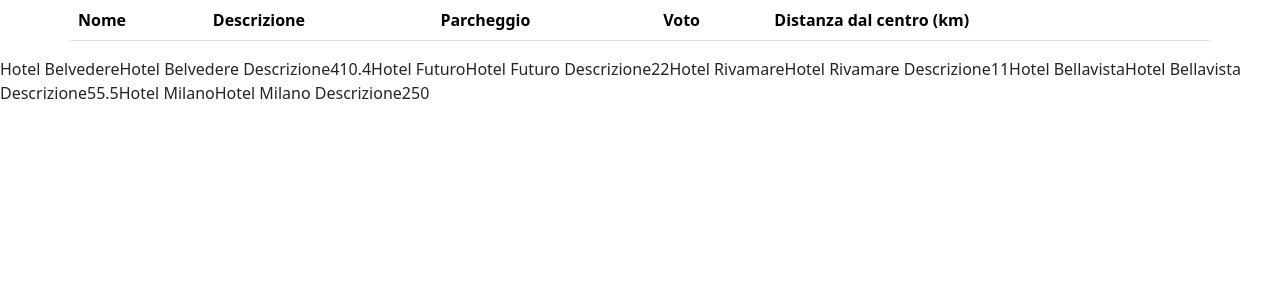
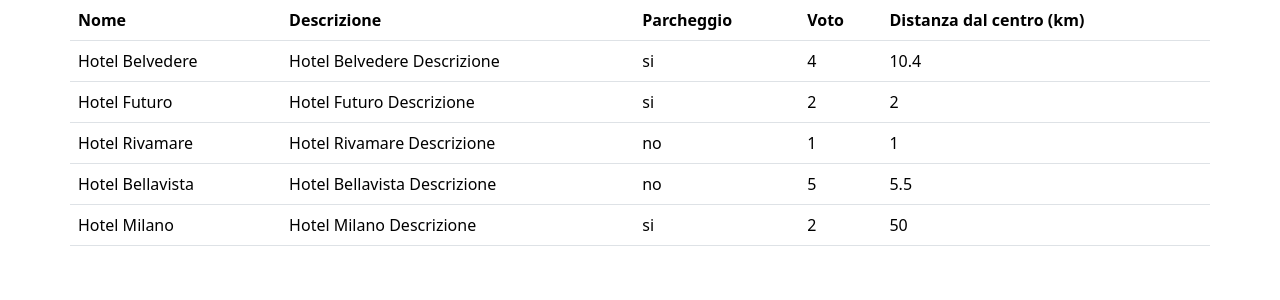
Before and after one commit to danielecarpentiero/php-hotel, a PHP site: page / in a window 1280 px wide. Shown: the top 300 px of the page. Run offline with PHP 8.4, Linux system fonts and the light colour scheme; lists and menus that the app fills with data are empty.

Commit message:
feat: esercizio completato

```diff
--- a/index.php
+++ b/index.php
@@ -58,16 +58,19 @@
     </tr>
   </thead>
   <tbody>
-
-  </tbody>
-    </table>
     <?php
     foreach ($hotels as $hotel){
-        echo $hotel['name'];
-        echo $hotel['description'];
-        echo $hotel['vote'];
-        echo $hotel['distance_to_center'];
+        ?>
+        <tr>
+            <td><?php echo $hotel['name']?></td>
+            <td><?php echo $hotel['description']?></td>
+            <td><?php echo $hotel['parking'] ? 'si' : 'no' ?></td>
+            <td><?php echo $hotel['vote']?></td>
+            <td><?php echo $hotel['distance_to_center']?></td>
+        </tr>
+        <?php
     }
     ?>
+  </tbody>
 </body>
 </html>
```
